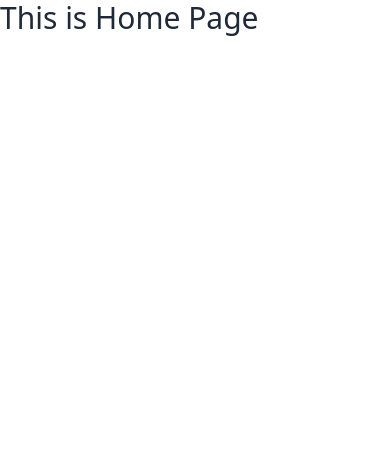
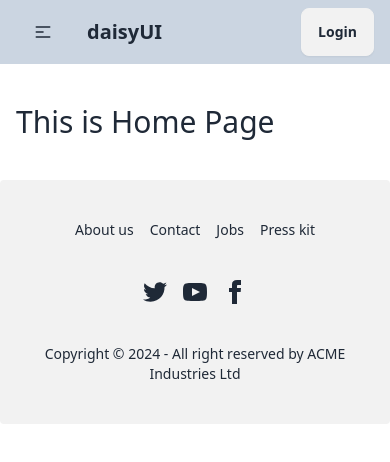
Before and after one commit to fokhrul2029/Online-Destination--FILA2029, a React (Vite) app: page / in a window 390 px wide. Shown: the top 462 px of the page. Built offline with nearby package versions, Linux system fonts and the light colour scheme.

Commit message:
added navbar, footer and error page

```diff
--- /dev/null
+++ b/src/pages/ErrorPage/ErrorPage.jsx
@@ -0,0 +1,23 @@
+/* eslint-disable react/no-unescaped-entities */
+
+import { Link } from "react-router-dom";
+
+const ErrorPage = () => {
+  return (
+    <div className="min-h-screen flex flex-col items-center justify-center bg-gray-900 text-white">
+      <div className="p-8 bg-gray-800 shadow-lg rounded-lg text-center">
+        <h2 className="text-4xl font-bold text-red-500 mb-4">404</h2>
+        <p className="text-lg mb-6">Oops! Page not found.</p>
+        <p className="text-lg mb-6">Let's get you back on track!</p>
+        <Link
+          to="/"
+          className="bg-red-500 text-white px-6 py-3 rounded-full hover:bg-red-600 transition-colors duration-300"
+        >
+          Back to Home
+        </Link>
+      </div>
+    </div>
+  );
+};
+
+export default ErrorPage;
--- a/src/pages/Home/Home.jsx
+++ b/src/pages/Home/Home.jsx
@@ -1,8 +1,8 @@
 function Home() {
   return (
-    <>
+    <div className="container mx-auto px-4 py-10">
       <h1 className="text-3xl">This is Home Page </h1>
-    </>
+    </div>
   );
 }
 
--- /dev/null
+++ b/src/pages/shared/Footer/Footer.jsx
@@ -0,0 +1,54 @@
+function Footer() {
+  return (
+    <footer className="footer footer-center p-10 bg-base-200 text-base-content rounded">
+      <nav className="grid grid-flow-col gap-4">
+        <a className="link link-hover">About us</a>
+        <a className="link link-hover">Contact</a>
+        <a className="link link-hover">Jobs</a>
+        <a className="link link-hover">Press kit</a>
+      </nav>
+      <nav>
+        <div className="grid grid-flow-col gap-4">
+          <a>
+            <svg
+              xmlns="http://www.w3.org/2000/svg"
+              width="24"
+              height="24"
+              viewBox="0 0 24 24"
+              className="fill-current"
+            >
+              <path d="M24 4.557c-.883.392-1.832.656-2.828.775 1.017-.609 1.798-1.574 2.165-2.724-.951.564-2.005.974-3.127 1.195-.897-.957-2.178-1.555-3.594-1.555-3.179 0-5.515 2.966-4.797 6.045-4.091-.205-7.719-2.165-10.148-5.144-1.29 2.213-.669 5.108 1.523 6.574-.806-.026-1.566-.247-2.229-.616-.054 2.281 1.581 4.415 3.949 4.89-.693.188-1.452.232-2.224.084.626 1.956 2.444 3.379 4.6 3.419-2.07 1.623-4.678 2.348-7.29 2.04 2.179 1.397 4.768 2.212 7.548 2.212 9.142 0 14.307-7.721 13.995-14.646.962-.695 1.797-1.562 2.457-2.549z"></path>
+            </svg>
+          </a>
+          <a>
+            <svg
+              xmlns="http://www.w3.org/2000/svg"
+              width="24"
+              height="24"
+              viewBox="0 0 24 24"
+              className="fill-current"
+            >
+              <path d="M19.615 3.184c-3.604-.246-11.631-.245-15.23 0-3.897.266-4.356 2.62-4.385 8.816.029 6.185.484 8.549 4.385 8.816 3.6.245 11.626.246 15.23 0 3.897-.266 4.356-2.62 4.385-8.816-.029-6.185-.484-8.549-4.385-8.816zm-10.615 12.816v-8l8 3.993-8 4.007z"></path>
+            </svg>
+          </a>
+          <a>
+            <svg
+              xmlns="http://www.w3.org/2000/svg"
+              width="24"
+              height="24"
+              viewBox="0 0 24 24"
+              className="fill-current"
+            >
+              <path d="M9 8h-3v4h3v12h5v-12h3.642l.358-4h-4v-1.667c0-.955.192-1.333 1.115-1.333h2.885v-5h-3.808c-3.596 0-5.192 1.583-5.192 4.615v3.385z"></path>
+            </svg>
+          </a>
+        </div>
+      </nav>
+      <aside>
+        <p>Copyright © 2024 - All right reserved by ACME Industries Ltd</p>
+      </aside>
+    </footer>
+  );
+}
+
+export default Footer;
--- /dev/null
+++ b/src/pages/shared/Navbar/Navbar.jsx
@@ -0,0 +1,56 @@
+import { NavLink } from "react-router-dom";
+
+function Navbar() {
+  const links = (
+    <div className="flex gap-1">
+      <li>
+        <NavLink to="/">Home</NavLink>
+      </li>
+      <li>
+        <NavLink to="/profile">Profile</NavLink>
+      </li>
+    </div>
+  );
+
+  return (
+    <div className="bg-slate-300">
+      <div className="container mx-auto px-4 navbar">
+        <div className="navbar-start">
+          <div className="dropdown">
+            <div tabIndex={0} role="button" className="btn btn-ghost lg:hidden">
+              <svg
+                xmlns="http://www.w3.org/2000/svg"
+                className="h-5 w-5"
+                fill="none"
+                viewBox="0 0 24 24"
+                stroke="currentColor"
+              >
+                <path
+                  strokeLinecap="round"
+                  strokeLinejoin="round"
+                  strokeWidth="2"
+                  d="M4 6h16M4 12h8m-8 6h16"
+                />
+              </svg>
+            </div>
+            <ul
+              tabIndex={0}
+              className="menu menu-sm dropdown-content mt-3 z-[1] p-2 shadow bg-base-100 rounded-box w-52"
+            >
+              {links}
+            </ul>
+          </div>
+          <a className="btn btn-ghost text-xl">daisyUI</a>
+        </div>
+        <div className="navbar-center hidden lg:flex">
+          <ul className="menu menu-horizontal px-1">{links}</ul>
+        </div>
+        <div className="navbar-end">
+          <a className="btn">Login</a>
+        </div>
+      </div>
+    </div>
+  );
+}
+
+export default Navbar;
--- a/src/routes/Routes.jsx
+++ b/src/routes/Routes.jsx
@@ -1,10 +1,19 @@
 import { createBrowserRouter } from "react-router-dom";
+import Root from "./root/Root";
 import Home from "../pages/Home/Home";
+import ErrorPage from "../pages/ErrorPage/ErrorPage";
 
 const routes = createBrowserRouter([
   {
     path: "/",
-    element: <Home />,
+    element: <Root />,
+    errorElement: <ErrorPage />,
+    children: [
+      {
+        path: "/",
+        element: <Home />,
+      },
+    ],
   },
 ]);
 export default routes;
--- /dev/null
+++ b/src/routes/root/Root.jsx
@@ -0,0 +1,15 @@
+import { Outlet } from "react-router-dom";
+import Navbar from "../../pages/shared/Navbar/Navbar";
+import Footer from "../../pages/shared/Footer/Footer";
+
+function Root() {
+  return (
+    <>
+      <Navbar />
+      <Outlet />
+      <Footer />
+    </>
+  );
+}
+
+export default Root;
```
